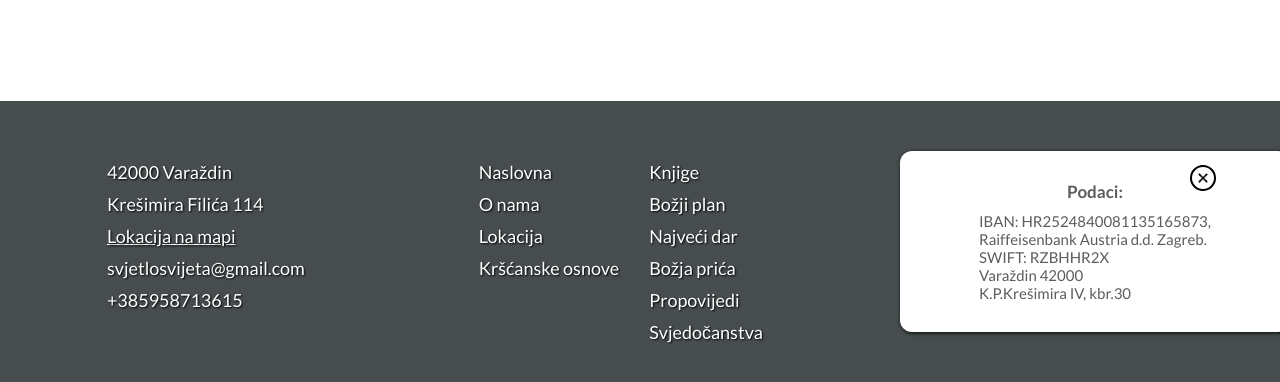
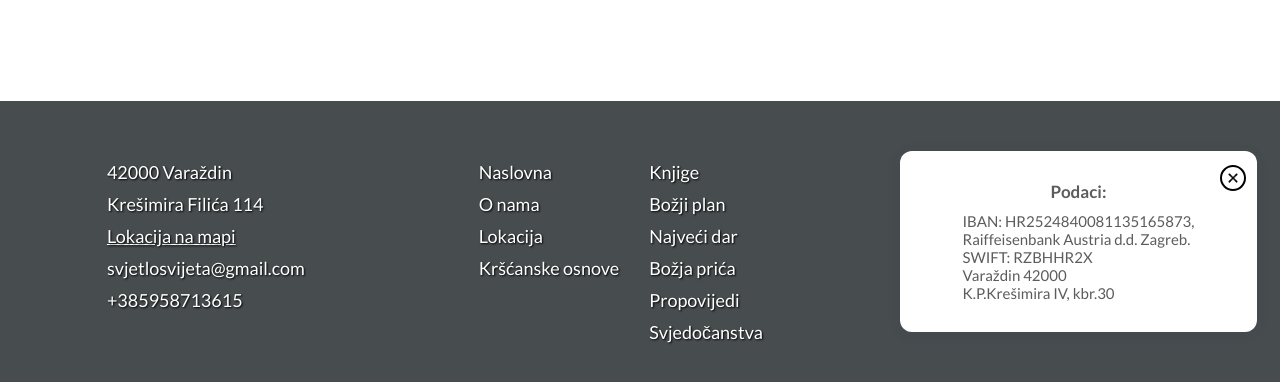
Before and after one commit to dodge1912/KC-Svjetlo-Svijeta, a plain HTML site: page lokacija.html in a window 1280 px wide. Both pictures are taken after a click on the element "DONACIJE". Shown: the part 702-1084 px from the top of the page. Drawn offline with nearby package versions, Linux system fonts and the light colour scheme; some packages are replaced by stand-ins of ours.

Commit message:
Footer bug fix

```diff
--- a/lokacija.html
+++ b/lokacija.html
@@ -101,7 +101,7 @@
                         </a>
                     </div>
                     <div class="donacije_card">
-                        <div class="pastor_card width">
+                            <div class="donacije_card-info">
                             <div class="pastor_name">Podaci:</div>
                             <div class="pastor_contact">IBAN: HR2524840081135165873,<br>
 
@@ -113,14 +113,13 @@
 
                                 K.P.Krešimira IV, kbr.30</div>
                         </div>
-                        <!-- <div class="close">x</div> -->
-                        <img src="Images/x.png" class="close_button">
+                        <img src="Images/x.png" class="close_button close_button_donacije">
                     </div>
                 </div>
             </div>
         </div>
+    </footer>
 
-    </footer>
     <script>
         // header
         $(".hamburger_icon").click(function(){
```
Also changed, not shown: bozjaPrica.html (+3 -4 lines), bozjiPlan.html (+3 -4 lines), krscanskeOsnove.html (+4 -5 lines), najveciDar.html (+3 -4 lines), oNama.html (+0 -2 lines), svjedocanstva.html (+3 -4 lines).
